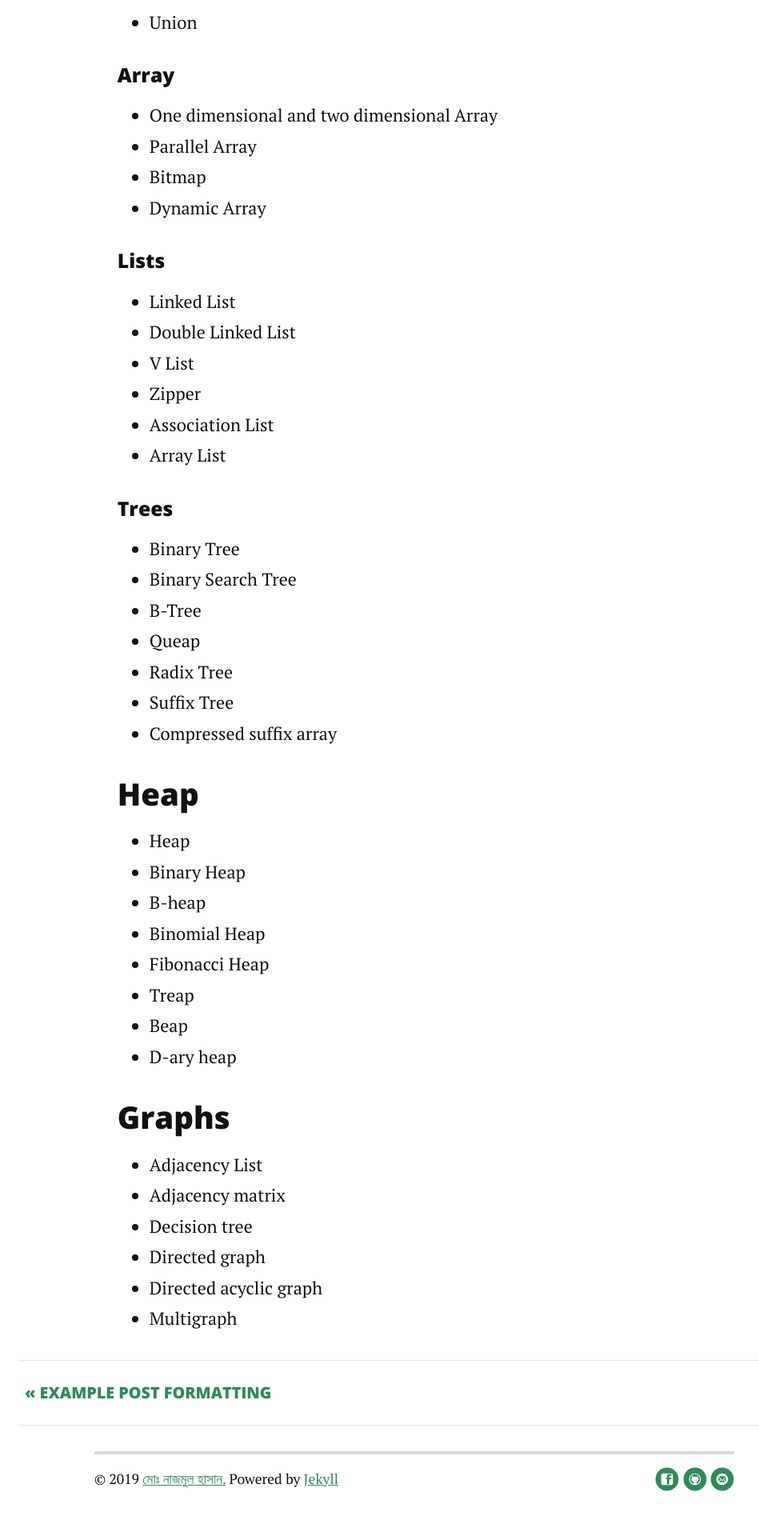
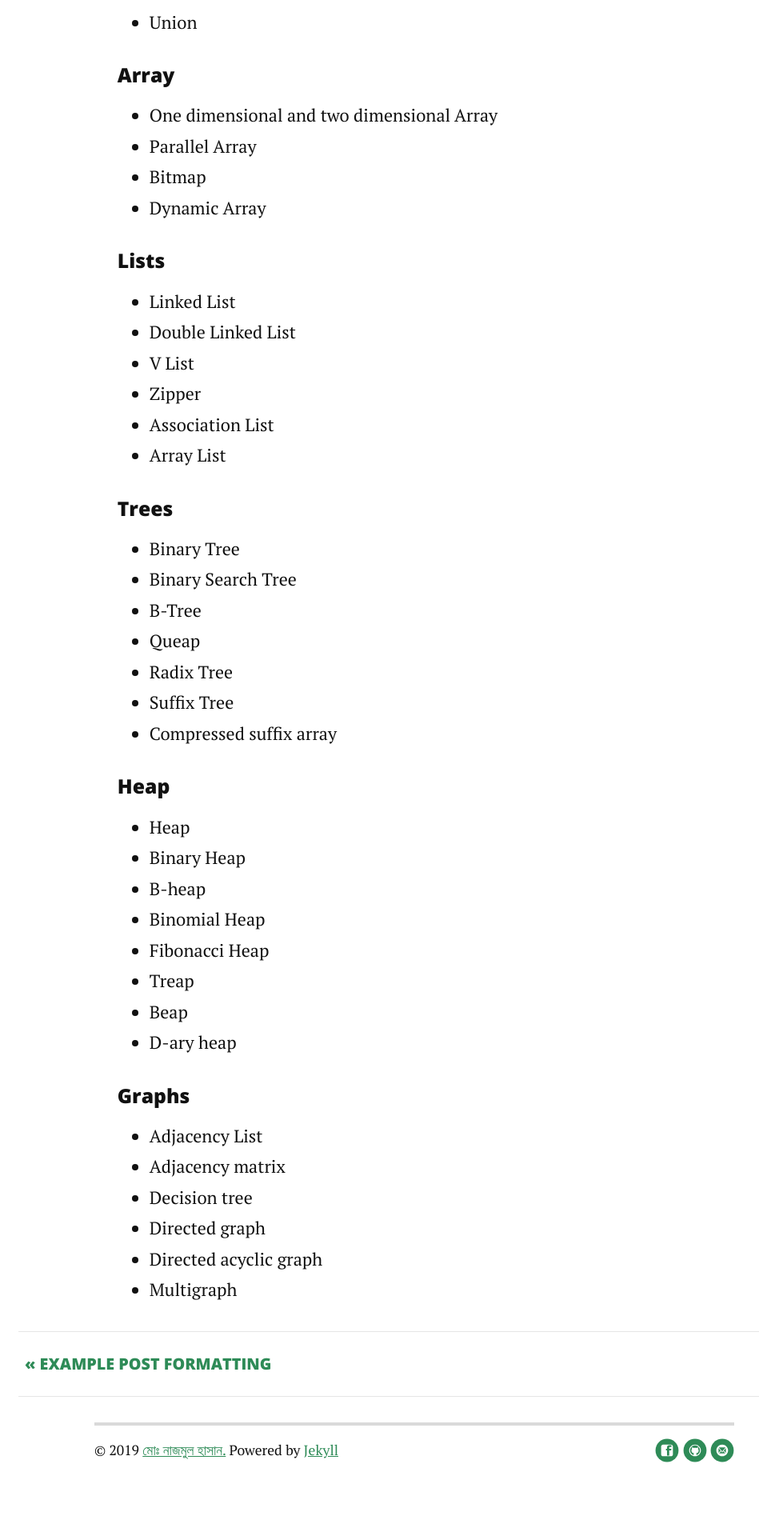
Before and after one commit to farhapartex/farhapartex.github.io, a Jekyll site: the page built from _posts/2019-06-25-ডাটা-স্ট্র্যাকচারের-তালিকাসমূহ.md, in a window 1280 px wide. Shown: the part 1162-3067 px from the top of the page at 80% size, without its empty margins (122-1071 px from the left). Built offline with Jekyll 4.4.1, drawn with Linux system fonts in a browser that asks for light colours; nearby versions of some CDN libraries; comment, search, counter and statistics services are not loaded; after the commit the page ends 3032 px from its top, so only the background shows below that.

```diff
--- a/_posts/2019-06-25-ডাটা-স্ট্র্যাকচারের-তালিকাসমূহ.md
+++ b/_posts/2019-06-25-ডাটা-স্ট্র্যাকচারের-তালিকাসমূহ.md
@@ -43,7 +43,7 @@ tags: []
 * Suffix Tree
 * Compressed suffix array
 
-### Heap
+#### Heap
 
 * Heap
 * Binary Heap
@@ -54,7 +54,7 @@ tags: []
 * Beap
 * D-ary heap
 
-### Graphs
+#### Graphs
 
 * Adjacency List
 * Adjacency matrix
```
